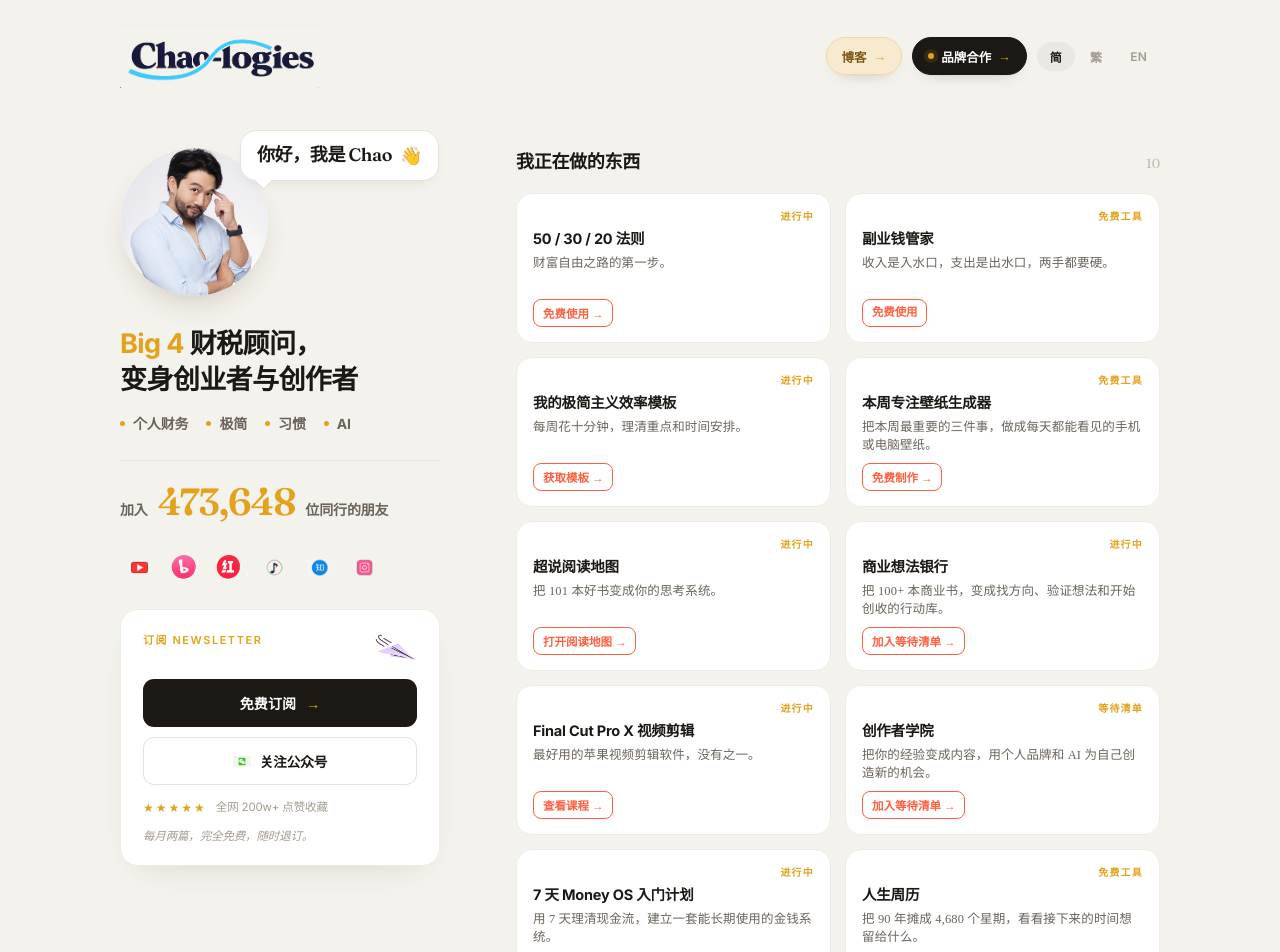
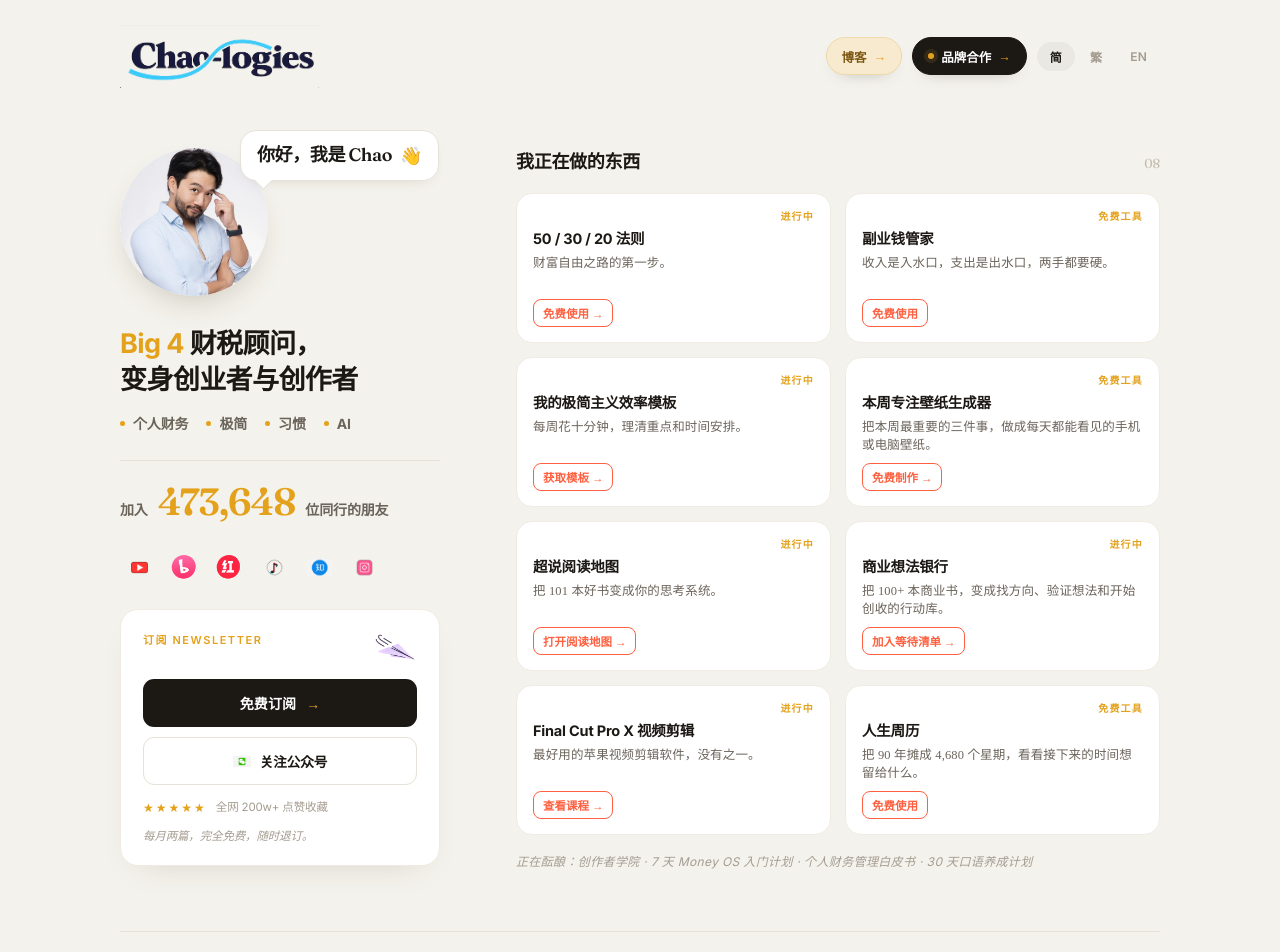
Before and after one commit to chaojwang/chaologies-page, a React (Vite) app: page / in a window 1280 px wide. Shown: the top 952 px of the page. Built offline with nearby package versions, Linux system fonts and the light colour scheme; no server answers; the database is empty; a web font is replaced by a local one.

Commit message:
Add Creator Money first-party route

```diff
--- a/src/App.jsx
+++ b/src/App.jsx
@@ -24,6 +24,7 @@
 import SubscribeModal from "./SubscribeModal.jsx";
 import PartnerPage from "./PartnerPage.jsx";
 import CreatorAcademyPage from "./CreatorAcademyPage.jsx";
+import CreatorMoneyEmbed from "./CreatorMoneyEmbed.jsx";
 import { tr, useTw, LangToggle } from "./i18n.jsx";
 
 gsap.registerPlugin(useGSAP);
@@ -80,8 +81,8 @@
   live: { en: "Live", zh: "进行中" },
   soon: { en: "Soon", zh: "敬请期待" },
   brewing: {
-    en: "Brewing: Personal finance white paper · 30-day speaking plan",
-    zh: "正在酝酿：个人财务管理白皮书 · 30 天口语养成计划",
+    en: "Brewing: Creator Academy · 7-Day Money OS · Personal finance white paper · 30-day speaking plan",
+    zh: "正在酝酿：创作者学院 · 7 天 Money OS 入门计划 · 个人财务管理白皮书 · 30 天口语养成计划",
   },
   footSign: {
     en: "Made in Singapore.\nFueled by kopi and kaya toast.",
@@ -144,11 +145,18 @@
   badge: { en: "Free tool", zh: "免费工具" },
   links: [
     {
-      url: "https://creator-money-starter-kit.chaologies.chatgpt.site",
+      url: "/creator-money",
       platform: "Web",
       label: { en: "Use free", zh: "免费使用" },
     },
   ],
+};
+
+// Keep upcoming projects defined and routable, but out of the homepage grid.
+// Flip either value to true when it is ready to return to “Things I'm building”.
+const HOMEPAGE_PROJECT_VISIBILITY = {
+  creatorAcademy: false,
+  moneyOs: false,
 };
 
 const LIFE_IN_WEEKS_PROJECT = {
@@ -230,8 +238,8 @@
         zh: "最好用的苹果视频剪辑软件，没有之一。",
       },
     ),
-    CREATOR_ACADEMY_PROJECT,
-    moneyOs && withProjectCopy(
+    HOMEPAGE_PROJECT_VISIBILITY.creatorAcademy && CREATOR_ACADEMY_PROJECT,
+    HOMEPAGE_PROJECT_VISIBILITY.moneyOs && moneyOs && withProjectCopy(
       moneyOs,
       { en: "7-Day Money OS Starter Plan", zh: "7 天 Money OS 入门计划" },
       {
@@ -604,6 +612,7 @@
 // are real, shareable links with working back/forward.
 const pathToPage = (path) => {
   if (path === "/partner" || path.startsWith("/partner/")) return path;
+  if (path === "/creator-money" || path.startsWith("/creator-money/")) return path;
   const pages = new Set([
     "/budget", "/blog", "/newsletter", "/fcpx", "/notion-weekly",
     "/weekly-focus", "/life-in-weeks", "/action-bank", "/reading-map", "/reading-map/access",
@@ -777,6 +786,10 @@
     );
   }
 
+  if (currentPage === "/creator-money" || currentPage.startsWith("/creator-money/")) {
+    return <CreatorMoneyEmbed route={currentPage} />;
+  }
+
   return (
     <div className="page">
       <Nav lang={lang} setLang={setLang} onNavigate={handleNavigate} />
```
